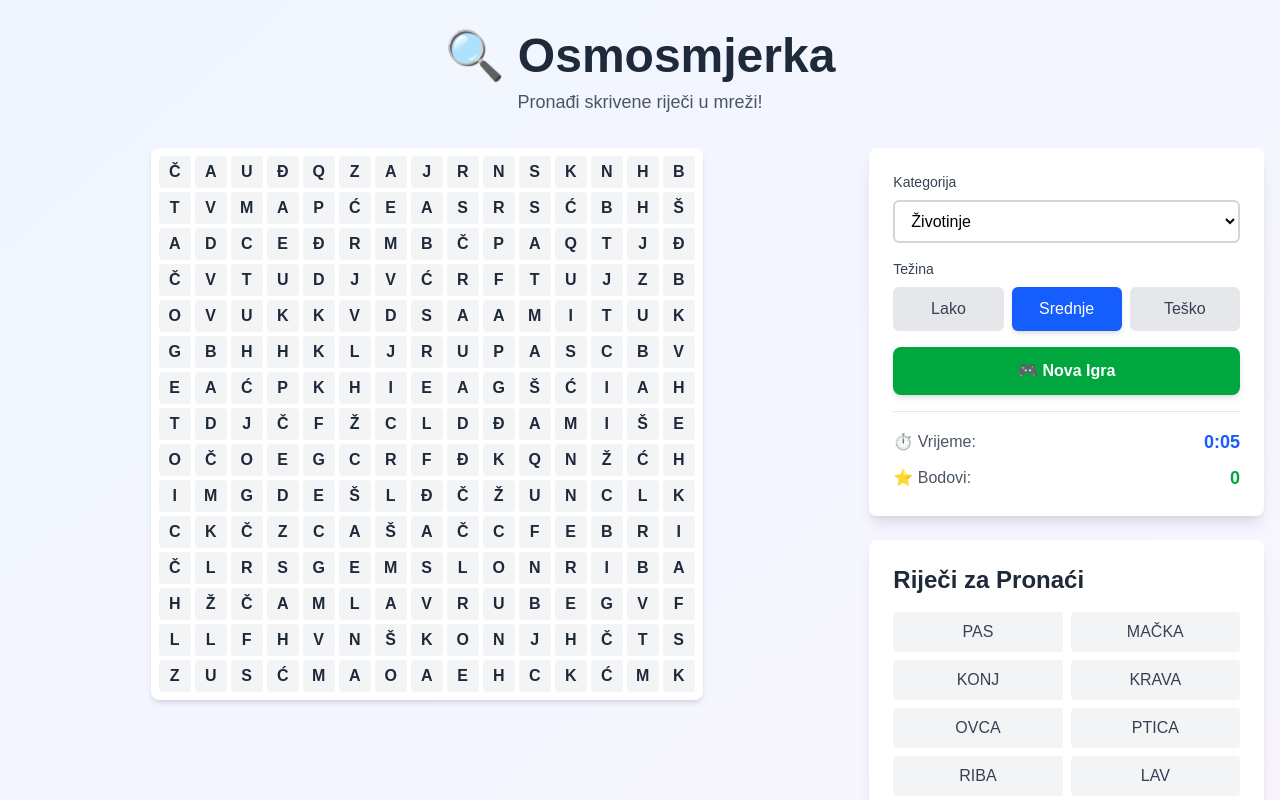
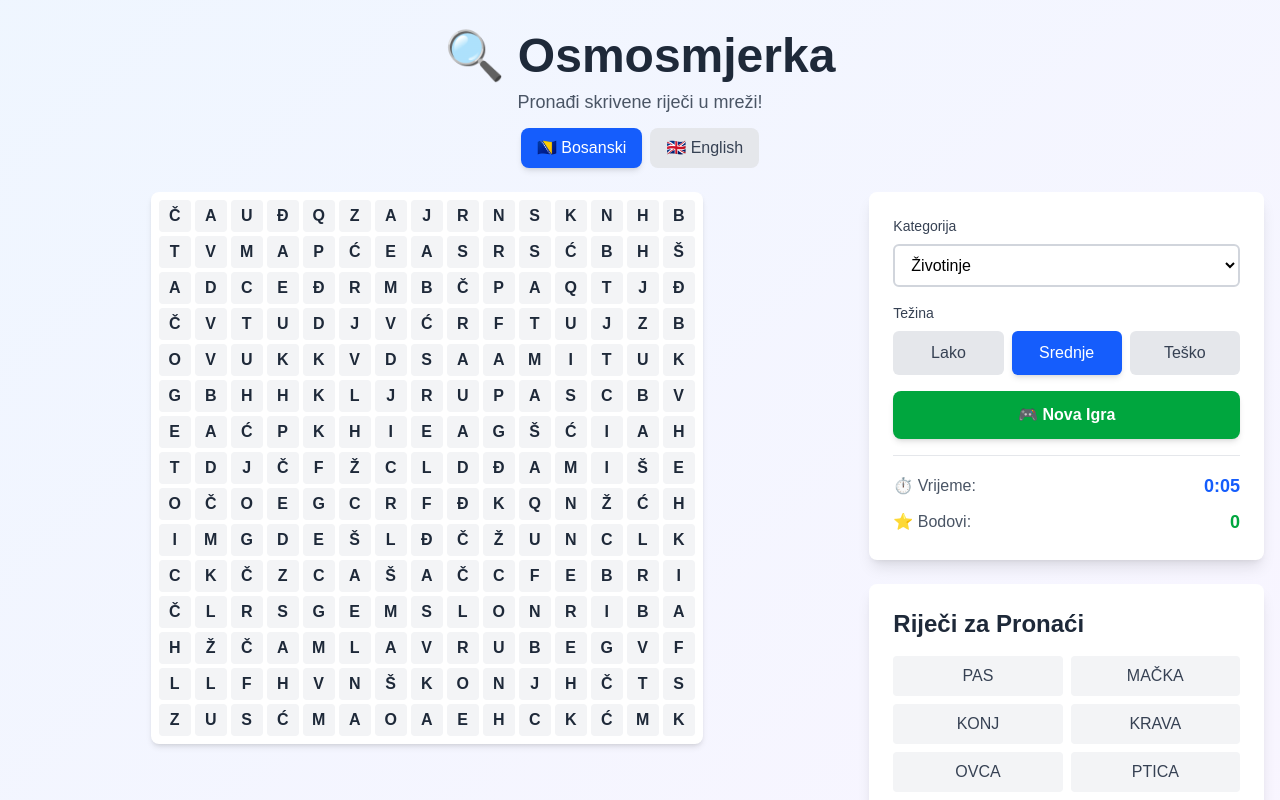
Before and after one commit to 4m3r/osmosmjerka, a Next.js app: page / in a window 1280 px wide. Shown: the top 800 px of the page. Built offline with nearby package versions, Linux system fonts and the light colour scheme.

Commit message:
Add multi-language support (Bosnian/English) with Stranger Things category

```diff
--- a/app/page.tsx
+++ b/app/page.tsx
@@ -2,23 +2,36 @@
 
 import { useState, useEffect, useCallback } from "react";
 import { generateWordSearch } from "@/lib/wordSearch";
-import { WORD_CATEGORIES } from "@/data/words";
+import { WORD_CATEGORIES_BY_LANGUAGE } from "@/data/wordsMultilang";
+import { translations, Language } from "@/data/translations";
 import WordGrid from "@/components/WordGrid";
 import WordList from "@/components/WordList";
 import GameControls from "@/components/GameControls";
+import LanguageSwitcher from "@/components/LanguageSwitcher";
 import type { WordSearchPuzzle, Difficulty } from "@/lib/wordSearch";
 
 export default function Home() {
+  const [language, setLanguage] = useState<Language>("bs");
   const [difficulty, setDifficulty] = useState<Difficulty>("medium");
-  const [categoryName, setCategoryName] = useState(WORD_CATEGORIES[0].name);
+  const [categoryName, setCategoryName] = useState(
+    WORD_CATEGORIES_BY_LANGUAGE["bs"][0].name
+  );
   const [puzzle, setPuzzle] = useState<WordSearchPuzzle | null>(null);
   const [foundWords, setFoundWords] = useState<Set<string>>(new Set());
   const [score, setScore] = useState(0);
   const [time, setTime] = useState(0);
   const [isGameComplete, setIsGameComplete] = useState(false);
 
+  const t = translations[language];
+  const categories = WORD_CATEGORIES_BY_LANGUAGE[language];
+
+  const handleLanguageChange = (newLanguage: Language) => {
+    setLanguage(newLanguage);
+    setCategoryName(WORD_CATEGORIES_BY_LANGUAGE[newLanguage][0].name);
+  };
+
   const createNewPuzzle = useCallback(() => {
-    const category = WORD_CATEGORIES.find((cat) => cat.name === categoryName);
+    const category = categories.find((cat) => cat.name === categoryName);
     if (!category) return;
 
     const newPuzzle = generateWordSearch(category.words, difficulty);
@@ -27,7 +40,7 @@ export default function Home() {
     setScore(0);
     setTime(0);
     setIsGameComplete(false);
-  }, [categoryName, difficulty]);
+  }, [categoryName, difficulty, categories]);
 
   useEffect(() => {
     createNewPuzzle();
@@ -71,7 +84,7 @@ export default function Home() {
   if (!puzzle) {
     return (
       <div className="min-h-screen bg-linear-to-br from-blue-50 to-purple-50 flex items-center justify-center">
-        <div className="text-2xl font-bold text-gray-600">Učitavanje...</div>
+        <div className="text-2xl font-bold text-gray-600">{t.loading}</div>
       </div>
     );
   }
@@ -79,22 +92,25 @@ export default function Home() {
   return (
     <div className="min-h-screen bg-linear-to-br from-blue-50 to-purple-50 py-4 sm:py-8 px-2 sm:px-4">
       <div className="max-w-7xl mx-auto">
-        <header className="text-center mb-4 sm:mb-8">
+        <header className="text-center mb-4 sm:mb-6">
           <h1 className="text-3xl sm:text-5xl font-bold text-gray-800 mb-1 sm:mb-2">
-            🔍 Osmosmjerka
+            {t.title}
           </h1>
-          <p className="text-gray-600 text-sm sm:text-lg">
-            Pronađi skrivene riječi u mreži!
-          </p>
+          <p className="text-gray-600 text-sm sm:text-lg mb-3">{t.subtitle}</p>
+          <LanguageSwitcher
+            currentLanguage={language}
+            onLanguageChange={handleLanguageChange}
+          />
         </header>
 
         {isGameComplete && (
           <div className="bg-green-100 border-2 border-green-500 rounded-lg p-4 sm:p-6 mb-4 sm:mb-8 text-center">
             <h2 className="text-2xl sm:text-3xl font-bold text-green-700 mb-2">
-              🎉 Čestitamo! 🎉
+              {t.congratulations}
             </h2>
             <p className="text-green-600 text-sm sm:text-base">
-              Pronašli ste sve riječi za {time} sekundi!
+              {t.foundAllWords} {time}{" "}
+              {language === "bs" ? "sekundi" : "seconds"}!
             </p>
           </div>
         )}
@@ -114,12 +130,17 @@ export default function Home() {
               onDifficultyChange={handleDifficultyChange}
               onNewGame={createNewPuzzle}
               category={categoryName}
-              categories={WORD_CATEGORIES.map((cat) => cat.name)}
+              categories={categories.map((cat) => cat.name)}
               onCategoryChange={handleCategoryChange}
               score={score}
               time={time}
+              translations={t}
             />
-            <WordList words={puzzle.words} foundWords={foundWords} />
+            <WordList
+              words={puzzle.words}
+              foundWords={foundWords}
+              translations={t}
+            />
           </div>
         </div>
       </div>
--- /dev/null
+++ b/components/LanguageSwitcher.tsx
@@ -0,0 +1,42 @@
+import { Language } from "@/data/translations";
+
+interface LanguageSwitcherProps {
+  currentLanguage: Language;
+  onLanguageChange: (lang: Language) => void;
+}
+
+export default function LanguageSwitcher({
+  currentLanguage,
+  onLanguageChange,
+}: LanguageSwitcherProps) {
+  return (
+    <div className="flex gap-2 justify-center mb-4">
+      <button
+        onClick={() => onLanguageChange("bs")}
+        className={`
+          px-4 py-2 rounded-lg font-medium transition-all active:scale-95
+          ${
+            currentLanguage === "bs"
+              ? "bg-blue-600 text-white shadow-md"
+              : "bg-gray-200 text-gray-700 active:bg-gray-300"
+          }
+        `}
+      >
+        🇧🇦 Bosanski
+      </button>
+      <button
+        onClick={() => onLanguageChange("en")}
+        className={`
+          px-4 py-2 rounded-lg font-medium transition-all active:scale-95
+          ${
+            currentLanguage === "en"
+              ? "bg-blue-600 text-white shadow-md"
+              : "bg-gray-200 text-gray-700 active:bg-gray-300"
+          }
+        `}
+      >
+        🇬🇧 English
+      </button>
+    </div>
+  );
+}
--- /dev/null
+++ b/data/translations.ts
@@ -0,0 +1,56 @@
+export type Language = "bs" | "en";
+
+export interface Translations {
+  title: string;
+  subtitle: string;
+  category: string;
+  difficulty: string;
+  easy: string;
+  medium: string;
+  hard: string;
+  newGame: string;
+  time: string;
+  points: string;
+  wordsToFind: string;
+  found: string;
+  congratulations: string;
+  foundAllWords: string;
+  loading: string;
+}
+
+export const translations: Record<Language, Translations> = {
+  bs: {
+    title: "🔍 Osmosmjerka",
+    subtitle: "Pronađi skrivene riječi u mreži!",
+    category: "Kategorija",
+    difficulty: "Težina",
+    easy: "Lako",
+    medium: "Srednje",
+    hard: "Teško",
+    newGame: "🎮 Nova Igra",
+    time: "⏱️ Vrijeme:",
+    points: "⭐ Bodovi:",
+    wordsToFind: "Riječi za Pronaći",
+    found: "Pronađeno:",
+    congratulations: "🎉 Čestitamo! 🎉",
+    foundAllWords: "Pronašli ste sve riječi za",
+    loading: "Učitavanje...",
+  },
+  en: {
+    title: "🔍 Word Search",
+    subtitle: "Find all hidden words in the grid!",
+    category: "Category",
+    difficulty: "Difficulty",
+    easy: "Easy",
+    medium: "Medium",
+    hard: "Hard",
+    newGame: "🎮 New Game",
+    time: "⏱️ Time:",
+    points: "⭐ Points:",
+    wordsToFind: "Words to Find",
+    found: "Found:",
+    congratulations: "🎉 Congratulations! 🎉",
+    foundAllWords: "You found all words in",
+    loading: "Loading...",
+  },
+};
--- /dev/null
+++ b/data/wordsMultilang.ts
@@ -0,0 +1,285 @@
+import { Language } from "./translations";
+
+export interface WordCategory {
+  name: string;
+  words: string[];
+}
+
+export const WORD_CATEGORIES_BY_LANGUAGE: Record<Language, WordCategory[]> = {
+  bs: [
+    {
+      name: "Životinje",
+      words: [
+        "pas",
+        "mačka",
+        "konj",
+        "krava",
+        "ovca",
+        "ptica",
+        "riba",
+        "lav",
+        "slon",
+        "medvjed",
+        "vuk",
+        "zec",
+        "miš",
+        "žirafa",
+        "zebra",
+      ],
+    },
+    {
+      name: "Voće",
+      words: [
+        "jabuka",
+        "kruška",
+        "banana",
+        "narandža",
+        "jagoda",
+        "višnja",
+        "lubenica",
+        "dinja",
+        "grožđe",
+        "breskva",
+        "šljiva",
+        "limun",
+        "ananas",
+        "kivi",
+      ],
+    },
+    {
+      name: "Boje",
+      words: [
+        "crvena",
+        "plava",
+        "zelena",
+        "žuta",
+        "narandžasta",
+        "ljubičasta",
+        "roze",
+        "smeđa",
+        "crna",
+        "bijela",
+        "siva",
+      ],
+    },
+    {
+      name: "Porodica",
+      words: [
+        "mama",
+        "tata",
+        "brat",
+        "sestra",
+        "baka",
+        "deda",
+        "ujak",
+        "tetka",
+        "amidža",
+        "stric",
+        "ujna",
+        "strina",
+      ],
+    },
+    {
+      name: "Škola",
+      words: [
+        "škola",
+        "učitelj",
+        "knjiga",
+        "olovka",
+        "bilježnica",
+        "tabla",
+        "klupa",
+        "torba",
+        "lineai",
+        "gumice",
+        "šestari",
+        "bojice",
+      ],
+    },
+    {
+      name: "Priroda",
+      words: [
+        "drvo",
+        "cvijet",
+        "trava",
+        "planina",
+        "rijeka",
+        "more",
+        "sunce",
+        "mjesec",
+        "zvijezda",
+        "oblak",
+        "kiša",
+        "snijeg",
+        "vjetar",
+      ],
+    },
+    {
+      name: "Hrana",
+      words: [
+        "hleb",
+        "sir",
+        "mlijeko",
+        "jaje",
+        "meso",
+        "riba",
+        "kolač",
+        "čokolada",
+        "sladoled",
+        "juha",
+        "salata",
+        "pizza",
+        "burek",
+      ],
+    },
+  ],
+  en: [
+    {
+      name: "Stranger Things",
+      words: [
+        "eleven",
+        "demogorgon",
+        "hawkins",
+        "upsidedown",
+        "mindflayer",
+        "dustin",
+        "mike",
+        "will",
+        "lucas",
+        "max",
+        "steve",
+        "hopper",
+        "joyce",
+        "nancy",
+        "vecna",
+        "eddie",
+        "robin",
+        "erica",
+      ],
+    },
+    {
+      name: "Animals",
+      words: [
+        "dog",
+        "cat",
+        "horse",
+        "cow",
+        "sheep",
+        "bird",
+        "fish",
+        "lion",
+        "elephant",
+        "bear",
+        "wolf",
+        "rabbit",
+        "mouse",
+        "giraffe",
+        "zebra",
+      ],
+    },
+    {
+      name: "Fruits",
+      words: [
+        "apple",
+        "pear",
+        "banana",
+        "orange",
+        "strawberry",
+        "cherry",
+        "watermelon",
+        "melon",
+        "grape",
+        "peach",
+        "plum",
+        "lemon",
+        "pineapple",
+        "kiwi",
+      ],
+    },
+    {
+      name: "Colors",
+      words: [
+        "red",
+        "blue",
+        "green",
+        "yellow",
+        "orange",
+        "purple",
+        "pink",
+        "brown",
+        "black",
+        "white",
+        "gray",
+      ],
+    },
+    {
+      name: "Family",
+      words: [
+        "mom",
+        "dad",
+        "brother",
+        "sister",
+        "grandma",
+        "grandpa",
+        "uncle",
+        "aunt",
+        "cousin",
+        "nephew",
+        "niece",
+      ],
+    },
+    {
+      name: "School",
+      words: [
+        "school",
+        "teacher",
+        "book",
+        "pencil",
+        "notebook",
+        "board",
+        "desk",
+        "bag",
+        "ruler",
+        "eraser",
+        "compass",
+        "crayons",
+      ],
+    },
+    {
+      name: "Nature",
+      words: [
+        "tree",
+        "flower",
+        "grass",
+        "mountain",
+        "river",
+        "sea",
+        "sun",
+        "moon",
+        "star",
+        "cloud",
+        "rain",
+        "snow",
+        "wind",
+      ],
+    },
+    {
+      name: "Food",
+      words: [
+        "bread",
+        "cheese",
+        "milk",
+        "egg",
+        "meat",
+        "fish",
+        "cake",
+        "chocolate",
+        "icecream",
+        "soup",
+        "salad",
+        "pizza",
+        "burger",
+      ],
+    },
+  ],
+};
```
Also changed, not shown: components/GameControls.tsx (+8 -5 lines), components/WordList.tsx (+10 -3 lines).
